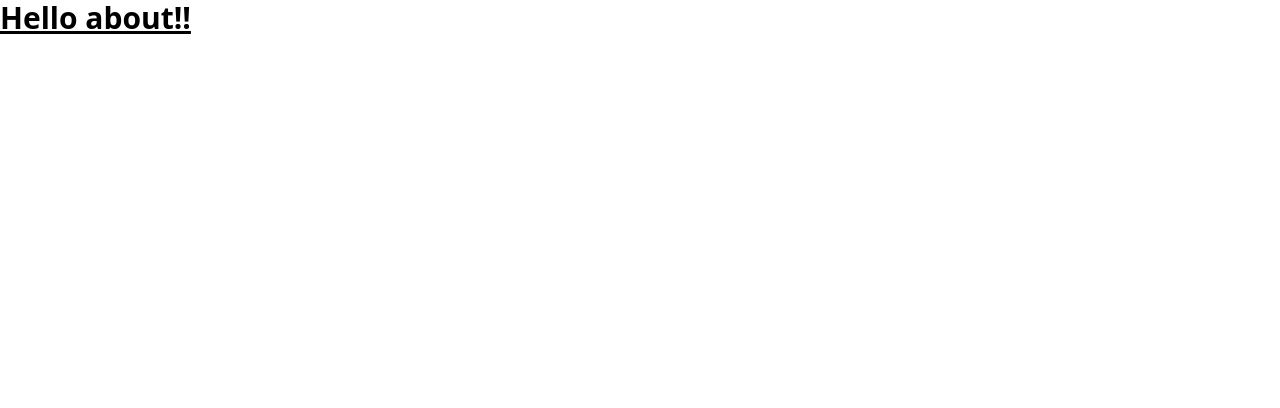
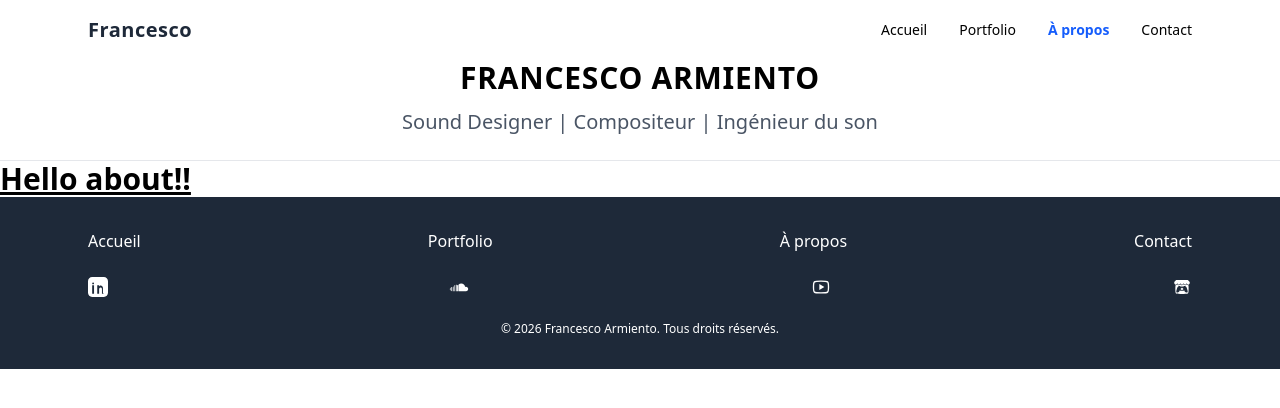
Before and after one commit to TaniaBar/PortfolioFrancescoTailwind, a website: page src/about.html in a window 1280 px wide. Drawn offline with Linux system fonts and the light colour scheme.

Commit message:
add header and footer in Portfolio and About pages

```diff
--- a/src/about.html
+++ b/src/about.html
@@ -3,11 +3,56 @@
 <head>
   <meta charset="UTF-8">
   <meta name="viewport" content="width=device-width, initial-scale=1.0">
-  <link href="./output.css" rel="stylesheet">
+  <link href="./assets/css/output.css" rel="stylesheet" />
 </head>
 <body>
+  <div id="header"></div>
   <h1 class="text-3xl font-bold underline">
     Hello about!!
   </h1>
 </body>
+<script>
+    fetch("./components/header.html")
+      .then((res) => res.text())
+      .then((data) => {
+        document.getElementById("header").innerHTML = data;
+
+        const btn = document.getElementById("menu-btn");
+        const menu = document.getElementById("mobile-menu");
+
+        if (btn && menu) {
+          btn.addEventListener("click", () => {
+            menu.classList.toggle("hidden");
+          });
+        }
+
+        // Active link logic
+        const currentPath = window.location.pathname.split("/").pop();
+        console.log("Current path:", currentPath);
+
+        const navLinks = document.querySelectorAll("nav a");
+
+        navLinks.forEach((link) => {
+          const linkPath = link.getAttribute("href").split("/").pop();
+          console.log(
+            "Link path:",
+            linkPath,
+            "matches:",
+            linkPath === currentPath,
+          );
+
+          if (linkPath === currentPath) {
+            link.classList.add("active-link");
+          }
+        });
+      });
+
+    fetch("./components/footer.html")
+      .then((res) => res.text())
+      .then((data) => {
+        const footer = document.createElement("div");
+        footer.innerHTML = data;
+        document.body.appendChild(footer);
+      });
+  </script>
 </html>
```
Also changed, not shown: src/portfolio.html (+46 -1 lines), src/assets/css/output.css.
